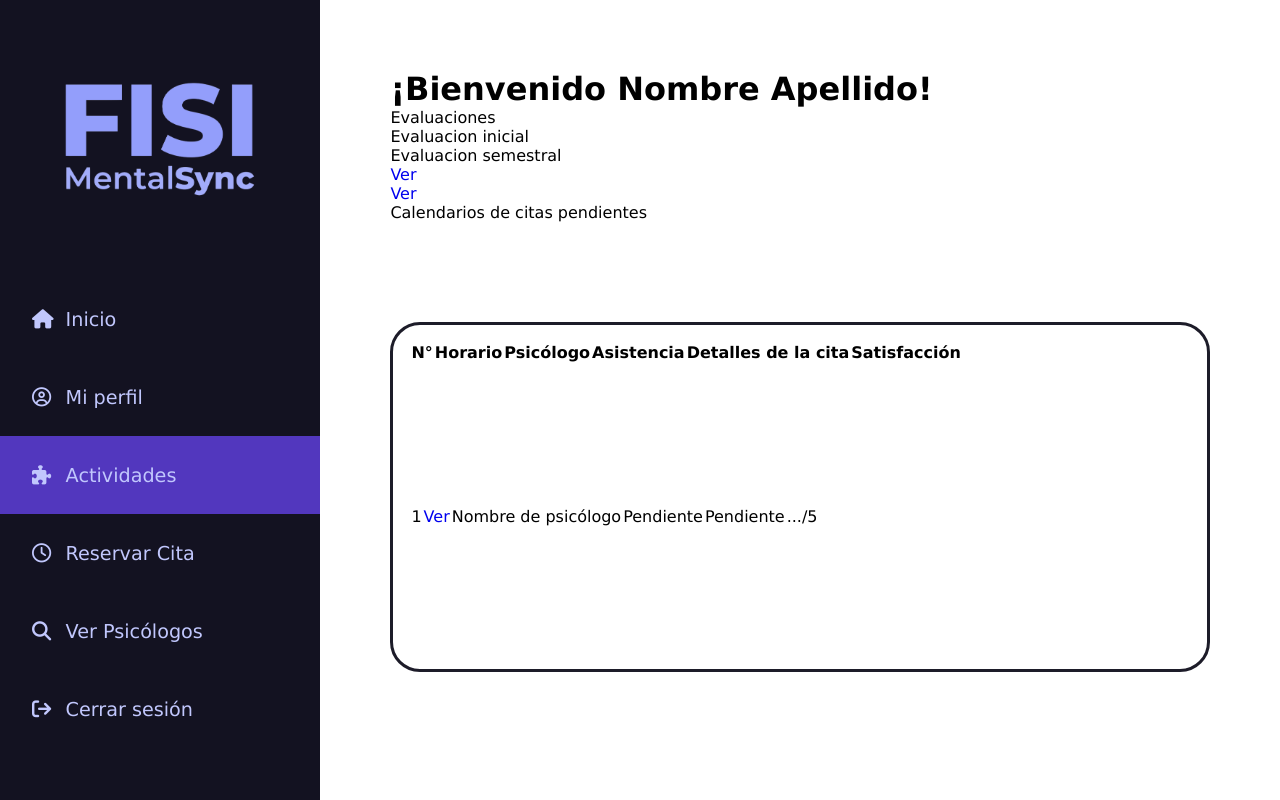
After one commit to antidv/FISIMentalSync-Prototype, a PHP site: page /FISIMentalSync-FrontEnd-MPA/pages-alumno/actividades.html in a window 1280 px wide. The commit adds this page. Run offline with PHP 8.4, Linux system fonts and the light colour scheme; some libraries are stand-ins or nearby versions.

Commit message:
actividades

```diff
--- /dev/null
+++ b/FISIMentalSync-BackEnd/Actividades.js
@@ -0,0 +1,51 @@
+document.addEventListener("DOMContentLoaded", async function() {
+    const perfilLi = document.querySelector('.contenedor-listas-nav li:nth-child(3)');
+    perfilLi.classList.add('activo');
+
+    const correo = localStorage.getItem('correo');
+
+    if (!correo) {
+      console.error('El correo electrónico no está disponible');
+      return;}
+
+    fetch(`http://localhost:3000/alumno/${correo}`)
+    .then(response => {
+     if (!response.ok) {
+       throw new Error('HTTP error ' + response.status);
+     }
+     return response.text();
+    })
+    .then(data => {
+     if (data) {
+       try {
+         const jsonData = JSON.parse(data);
+         document.querySelector('#bienvenida').textContent = `¡Bienvenido ${jsonData.nombre}`;
+       } catch (error) {
+         console.error('Error al analizar los datos:', error);
+       }
+     } else {
+       console.error('No se encontraron datos para el correo:', correo);
+     }
+    })
+    .catch(error => console.error('Error:', error));
+
+
+
+
+
+
+
+
+
+
+
+
+
+
+
+
+
+
+
+
+  });
--- a/FISIMentalSync-BackEnd/MiPerfilPsicologo.js
+++ b/FISIMentalSync-BackEnd/MiPerfilPsicologo.js
@@ -21,7 +21,7 @@ document.addEventListener("DOMContentLoaded", async function() {
       if (data) {
         try {
           const jsonData = JSON.parse(data); // Intenta analizar los datos como JSON
-          document.querySelector('#bienvenida').textContent = `¡Bienvenido ${jsonData.nombre}`;
+          document.querySelector('#bienvenida').textContent = `¡Bienvenido(a), ${jsonData.nombre}`;
           document.querySelector('#Correo').textContent = `${jsonData.correo}`;
           document.querySelector('#Celular').textContent = `${jsonData.numero_telefono}`;
 
--- a/FISIMentalSync-FrontEnd-MPA/css/citas.css
+++ b/FISIMentalSync-FrontEnd-MPA/css/citas.css
@@ -13,6 +13,18 @@
   border-radius: 10px;
   padding: 1rem;
   height: 300px;
+}
+
+.menu-actividades{
+
+    display: grid;
+    gap: 1rem;
+    border: 3px solid var(--neutral-300);
+    border-radius: 30px;
+    padding: 1rem;
+    height: 350px;
+    margin-top: 100px; /* Ajusta el valor según tus necesidades */
+
 }
 
 .select-group{
--- a/FISIMentalSync-FrontEnd-MPA/js/App-alumno.js
+++ b/FISIMentalSync-FrontEnd-MPA/js/App-alumno.js
@@ -4,6 +4,7 @@ import { createBarraNav } from './barra-navegacion.js';
 const grupos = [
   { enlace: './inicio.html', icon: 'fa-solid fa-house', texto: 'Inicio' },
   { enlace: './perfil.html', icon: 'fa-regular fa-circle-user', texto: 'Mi perfil' },
+  { enlace: './actividades.html', icon: 'fa-solid fa-puzzle-piece', texto: 'Actividades' },
   { enlace: './citas.html', icon: 'fa-regular fa-clock', texto: 'Reservar Cita' },
   { enlace: './psicologos.html', icon: 'fa-solid fa-magnifying-glass', texto: 'Ver Psicólogos' },
   { enlace: '../../index.html', icon: 'fa-solid fa-arrow-right-from-bracket', texto: 'Cerrar sesión' }
--- a/FISIMentalSync-FrontEnd-MPA/js/App-psicologo.js
+++ b/FISIMentalSync-FrontEnd-MPA/js/App-psicologo.js
@@ -6,10 +6,9 @@ const grupos = [
   { enlace: './citas.html', icon: 'fa-regular fa-clock', texto: 'Reservar Cita' },
   { enlace: './alumnos.html', icon: 'fa-solid fa-magnifying-glass', texto: 'Ver Alumnos' },
   { enlace: './analiticas.html', icon: 'fa-solid fa-chart-line', texto: 'Analiticas' },
-  { enlace: './cAsistencias.html', icon: 'fa-regular fa-file-lines', texto: 'Conteo de asistencias' },
+  /*{ enlace: './cAsistencias.html', icon: 'fa-regular fa-file-lines', texto: 'Conteo de asistencias' },*/
   { enlace: '../../index.html', icon: 'fa-solid fa-arrow-right-from-bracket', texto: 'Cerrar sesión' }
 ];
-
 
 const barraNavegacion = createBarraNav(grupos);
 const app = document.getElementById('App');
--- /dev/null
+++ b/FISIMentalSync-FrontEnd-MPA/pages-alumno/actividades.html
@@ -0,0 +1,99 @@
+<!DOCTYPE html>
+<html lang="en">
+<head>
+      <title>Actividades - [alumno]</title>
+      <!-- Metadatos -->
+      <meta charset="utf-8">
+      <meta name="description" content="Citas - alumno" />
+      <meta name="viewport" content="width=device-width, initial-scale=1" />
+      <!-- CSS -->
+      <link rel="stylesheet" href="../css/App.css" />
+      <link rel="stylesheet" href="../css/barra-navegacion.css" />
+      <link rel="stylesheet" href="../css/citas.css" />
+        <!-- Fuentes -->
+      <link rel="preconnect" href="https://fonts.googleapis.com" />
+      <link rel="preconnect" href="https://fonts.gstatic.com" crossorigin />
+        <!-- Iconos -->
+      <script src="https://kit.fontawesome.com/9e15f108bc.js" crossorigin="anonymous"></script>
+      </head>
+<body>
+    <div id="App">
+      <main class="perfil">
+        <h1 id="bienvenida">¡Bienvenido Nombre Apellido!</h1>
+
+<section class="TextEvaluacion">
+  <p class="Evaluaciones">Evaluaciones</p>
+</section>
+
+<!--Seccion evaluaciones-->
+
+<section class="contenedor-info">
+  <p class ="contenedor-info">Evaluacion inicial</p>
+  <p class ="contenedor-info">Evaluacion semestral</p>
+</section>
+
+<!--Seccion links pop-up-->
+
+<section class = "LinksEvaluaciones">
+
+  <a class="link-pop-up" href="#">
+    <p>Ver</p>
+  </a>
+
+  <a class="link-pop-up" href="#">
+    <p>Ver</p>
+  </a>
+</section>
+
+<!--Sección texto calendarios-->
+
+<section class = "TextCalendarios">
+
+  <p class="Calendarios">Calendarios de citas pendientes</p>
+
+</section>
+
+<!--Tablas -->
+<section>
+<table class="menu-actividades">
+  <thead>
+    <tr class="encabezado-tabla-citas">
+      <th>N°</th>
+      <th>Horario</th>
+      <th>Psicólogo</th>
+      <th>Asistencia</th>
+      <th>Detalles de la cita</th>
+      <th>Satisfacción</th>
+    </tr>
+  </thead>
+  <tbody>
+
+    <tr class="encabezado-tablaA">
+      <td>1</td>
+      <td>
+        <a class="link-pop-up2" href="#">
+          <p>Ver</p>
+        </a>
+      </td>
+      <td id="nombre-psicologo">Nombre de psicólogo</td>
+      <td>Pendiente</td>
+      <td>Pendiente</td>
+      <td>.../5</td>
+    </tr>
+  </tbody>
+</table>
+</section>
+
+
+</main>
+</body>
+<script type="module" src="../js/App-alumno.js"></script>
+  <script language="JavaScript">
+    document.addEventListener("DOMContentLoaded", function() {
+      const perfilLi = document.querySelector('.contenedor-listas-nav li:nth-child(3)');
+      perfilLi.classList.add('activo');
+    });
+    </script>
+   <script type="module" src="../../FISIMentalSync-BackEnd/Actividades.js"></script>
+   <script type="module" src="../js/App-alumno.js"></script>
+</html>
--- a/FISIMentalSync-FrontEnd-MPA/pages-alumno/citas.html
+++ b/FISIMentalSync-FrontEnd-MPA/pages-alumno/citas.html
@@ -91,7 +91,7 @@
   <script type="module" src="../js/App-alumno.js"></script>
   <script language="JavaScript">
     document.addEventListener("DOMContentLoaded", function() {
-      const perfilLi = document.querySelector('.contenedor-listas-nav li:nth-child(3)');
+      const perfilLi = document.querySelector('.contenedor-listas-nav li:nth-child(4)');
       perfilLi.classList.add('activo');
     });
   </script>
--- a/FISIMentalSync-FrontEnd-MPA/pages-alumno/perfil.html
+++ b/FISIMentalSync-FrontEnd-MPA/pages-alumno/perfil.html
@@ -82,5 +82,4 @@
   <script type="module" src="../../FISIMentalSync-BackEnd/MiPerfilAlumno.js"></script>
   <script type="module" src="../js/App-alumno.js"></script>
 </body>
-
 </html>
--- a/FISIMentalSync-FrontEnd-MPA/pages-alumno/psicologos.html
+++ b/FISIMentalSync-FrontEnd-MPA/pages-alumno/psicologos.html
@@ -85,7 +85,7 @@
   <script type="module" src="../js/App-alumno.js"></script>
   <script language="JavaScript">
     document.addEventListener("DOMContentLoaded", function() {
-      const perfilLi = document.querySelector('.contenedor-listas-nav li:nth-child(4)');
+      const perfilLi = document.querySelector('.contenedor-listas-nav li:nth-child(5)');
       perfilLi.classList.add('activo');
     });
   </script>
--- a/FISIMentalSync-FrontEnd-MPA/pages-psicologo/perfil.html
+++ b/FISIMentalSync-FrontEnd-MPA/pages-psicologo/perfil.html
@@ -22,7 +22,7 @@
 <body>
   <div id="App">
     <main class="perfil">
-      <h1 id="bienvenida">¡Bienvenido Nombre Apellido!</h1>
+      <h1 id="bienvenida">¡Bienvenido(a) Nombre Apellido!</h1>
       <h2>Mi información personal</h2>
       <section class="contenedor-info">
         <p class="texto-etiqueta">Celular</p>
```
Also changed, not shown: FISIMentalSync-FrontEnd-MPA/css/perfil.css (+8 -0 lines), FISIMentalSync-FrontEnd-MPA/css/barra-navegacion.css (line endings or trailing spaces), FISIMentalSync-FrontEnd-MPA/js/analiticas.js (deleted).
